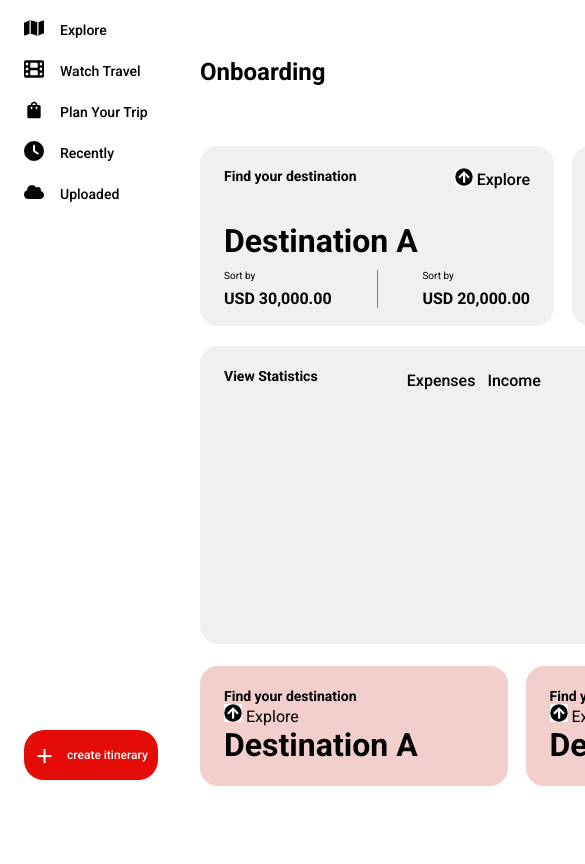
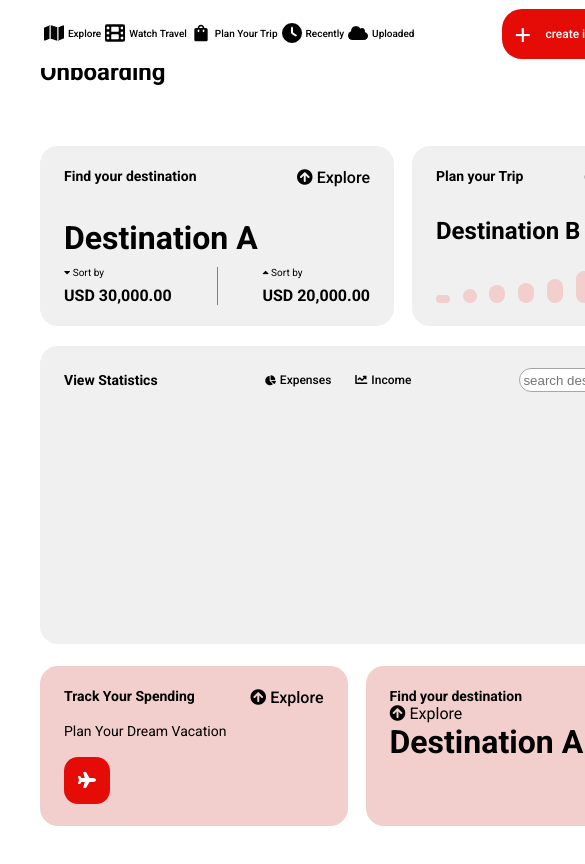
Before and after one commit to Okubanjoadedeji/TravelMate, a plain HTML site: page index.html in a window 390 px wide. Shown: the top 864 px of the page, 585 px wide, since content can reach past the window. Drawn offline with Linux system fonts and the light colour scheme.

Commit message:
responsive for mobile

```diff
--- a/css/style.css
+++ b/css/style.css
@@ -12,7 +12,7 @@ html {
 
 /***** GLOBAL CLASSES *****/
 
-a {
+a,h4{
   text-decoration: none;
   color: var(--text-grey);
   align-items: center;
@@ -104,27 +104,34 @@ h4{
   background-color: #ffffff;
 }
 
-nav>div{
+.navbar{
  height: 100vh;
  position: fixed;
 }
 
 
-nav ul,
+.navbar ul,
 .btn{
   margin: 18px 0px 0px 24px;
 }
 
-nav ul>li{
+.navbar li{
   padding-bottom: 18px;
 }
 
+.navbar li a {
+  gap: 16px;
+  font-weight: 500;
+}
+
 .btn{
-  width: fit-content;
+  height: fit-content;
   padding: 10px 10px 10px 12px;
   color: #ffffff;
   background: #e50b07;
   border-radius: 20px;
+  margin-bottom: 64px;
+  font-weight: 500;
 }
 
 /* NAVIGATION */
@@ -144,7 +151,7 @@ main{
 .container-main{
   display: grid;
   grid-template-columns: repeat(7,75px);
-  grid-template-rows: repeat(6, 80px);
+  grid-template-rows: repeat(7, 80px);
   column-gap: 18px;
   row-gap: 20px;
   padding-top: 60px;
@@ -190,8 +197,75 @@ main{
 
 .search{
   color: #f0f0f0;
+  width: 130px;
   height: 24px;
   border-radius: 16px;
   text-align: center;
   border: 1px solid #a8a5a5;
 }
+
+.flight{
+  padding-top: 32px;
+}
+
+.flight span{
+  padding: 14px;
+  background: #e50b07;
+  border-radius: 14px;
+}
+
+
+
+/* viewport 720px and lower  */
+
+@media only screen and (max-width:720px){
+  .container {
+    grid-template-rows: 0px 680px 500px;
+    grid-template-columns: 1fr;
+    background: #ffffff;
+  }
+
+  main{
+    padding: 58px 0px 40px 40px;
+  }
+
+  .navbar {
+    height: 8vh;
+    width: 100vw;
+    min-width: 680px;
+    max-width: 1350px;
+    position: fixed;
+    flex-direction: row;
+    background: #ffffff;
+    justify-content: space-around;
+    align-items: center;
+
+  }
+
+  .navbar ul{
+    display: flex;
+    flex-direction: row;
+    margin: 0px;
+    gap: 4px;
+  }
+
+  .navbar li{
+    padding: 0px;
+    display: flex;
+    flex-direction: row;
+    align-items: center;
+  }
+
+  .navbar li a{
+    gap: 4px;
+    font-size: var(--font-span);
+  }
+
+  .btn{
+    display: flex;
+    margin: 0px;
+
+  }
+
+
+}
--- a/index.html
+++ b/index.html
@@ -16,10 +16,10 @@
     <!-- NAVIGATION -->
 
     <nav>
-      <div class="flex flex-column space-between">
+      <div class="navbar flex flex-column space-between">
         <ul>
           <li>
-            <a href="#" class="items-center flex font-sm" style="gap: 16px; font-weight: 500;">
+            <a href="#" class="items-center flex font-sm">
               <span >
                 <img src="assets/icons/Icon map.png" alt="icon map">
               </span>
@@ -28,7 +28,7 @@
           </li>
 
           <li>
-            <a href="#" class="items-center flex font-sm" style="gap: 16px; font-weight: 500;">
+            <a href="#" class="items-center flex font-sm">
               <span>
                 <img src="assets/icons/Icon film.png" alt="icon film">
               </span>
@@ -37,7 +37,7 @@
           </li>
 
           <li>
-            <a href="#" class="items-center flex font-sm" style="gap: 16px; font-weight: 500;">
+            <a href="#" class="items-center flex font-sm">
               <span>
                 <img src="assets/icons/Icon shopping bag.png" alt="icon map">
               </span>
@@ -46,7 +46,7 @@
           </li>
 
           <li>
-            <a href="#" class="items-center flex font-sm" style="gap: 16px; font-weight: 500;">
+            <a href="#" class="items-center flex font-sm">
               <span>
                 <img src="assets/icons/Icon clock.png" alt="icon clock">
               </span>
@@ -55,7 +55,7 @@
           </li>
 
           <li>
-            <a href="#" class="items-center flex font-sm" style="gap: 16px; font-weight: 500;">
+            <a href="#" class="items-center flex font-sm">
               <span>
                 <img src="assets/icons/Icon cloud.png" alt="icon clock">
               </span>
@@ -64,8 +64,8 @@
           </li>
         </ul>
 
-        <div class="font-xs btn" style="margin-bottom: 64px; font-weight: 500;">
-          <a href="#" class="flex items-center" style="gap: 14px;">
+        <div class="font-xs btn">
+          <a href="#" class="flex" style="gap: 14px;">
             <i class="fa-solid fa-plus" style="font-size: 30px; font-weight: 900;"></i>
             create itinerary</a>
         </div>
@@ -84,7 +84,7 @@
 
             <a href="#" class="flex" style="font-weight: 500; gap: 4px;">
               <span>
-                <img src="assets/icons/Icon arrow circle up.png" alt="Icon arrow circle up">
+                <i class="fa-solid fa-circle-arrow-up"></i>
               </span>
               Explore
             </a>
@@ -96,7 +96,7 @@
 
             <div class="flex flex-column">
               <a href="#" class="tiny">
-                <span></span>
+                <span><i class="fa-solid fa-caret-down"></i></span>
                 Sort by
               </a>
 
@@ -109,7 +109,7 @@
 
             <div class="flex flex-column">
               <a href="#" class="tiny">
-                <span></span>
+                <span><i class="fa-solid fa-caret-up"></i></span>
                 Sort by
               </a>
 
@@ -127,7 +127,7 @@
 
             <a href="#" class="flex" style="font-weight: 500; gap: 4px;">
               <span>
-                <img src="assets/icons/Icon arrow circle up.png" alt="Icon arrow circle up">
+                <i class="fa-solid fa-circle-arrow-up"></i>
               </span>
               Check
             </a>
@@ -150,18 +150,16 @@
         <div class="stats grey tiles">
           <div>
             <div class="flex space-between " style="padding-bottom: 32px;">
-              <h4>View Statistics</h4>
+              <h4 class="flex">View Statistics</h4>
 
-              <div class="flex" style="gap: 8px;">
+              <div class="flex font-xs" style="gap: 24px;">
                 <a href="#" class="flex" style="font-weight: 500; gap: 4px;">
-                  <span>
-                  </span>
+                  <span><i class="fa-solid fa-chart-pie" style="font-size: 10px;"></i></span>
                   Expenses
                 </a>
 
                 <a href="#" class="flex" style="font-weight: 500; gap: 4px;">
-                  <span>
-                  </span>
+                  <span><i class="fa-solid fa-chart-line"></i></span>
                   Income
                 </a>
               </div>
@@ -176,18 +174,26 @@
 
         <div class="btm-tiles flex">
           <div class="track dim-pink tiles w-half">
-            <div>
-              <h4>Find your destination</h4>
+            <div class="flex space-between " style="padding-bottom: 16px;">
+              <h4>Track Your Spending</h4>
 
-              <a href="#">
+              <a href="#" class="flex" style="font-weight: 500; gap: 4px;">
                 <span>
-                  <img src="assets/icons/Icon arrow circle up.png" alt="Icon arrow circle up">
+                  <i class="fa-solid fa-circle-arrow-up"></i>
                 </span>
                 Explore
               </a>
             </div>
 
-            <h1>Destination A</h1>
+            <h4 style="font-weight: 400;">Plan Your Dream Vacation</h4>
+
+            <div class="flight">
+              <div>
+                <span>
+                  <i class="fas fa-plane" style="color: white; "></i>
+                </span>
+              </div>
+            </div>
           </div>
 
           <div class="expenses dim-pink tiles w-half">
@@ -196,7 +202,7 @@
 
               <a href="#">
                 <span>
-                  <img src="assets/icons/Icon arrow circle up.png" alt="Icon arrow circle up">
+                  <i class="fa-solid fa-circle-arrow-up"></i>
                 </span>
                 Explore
               </a>
```
